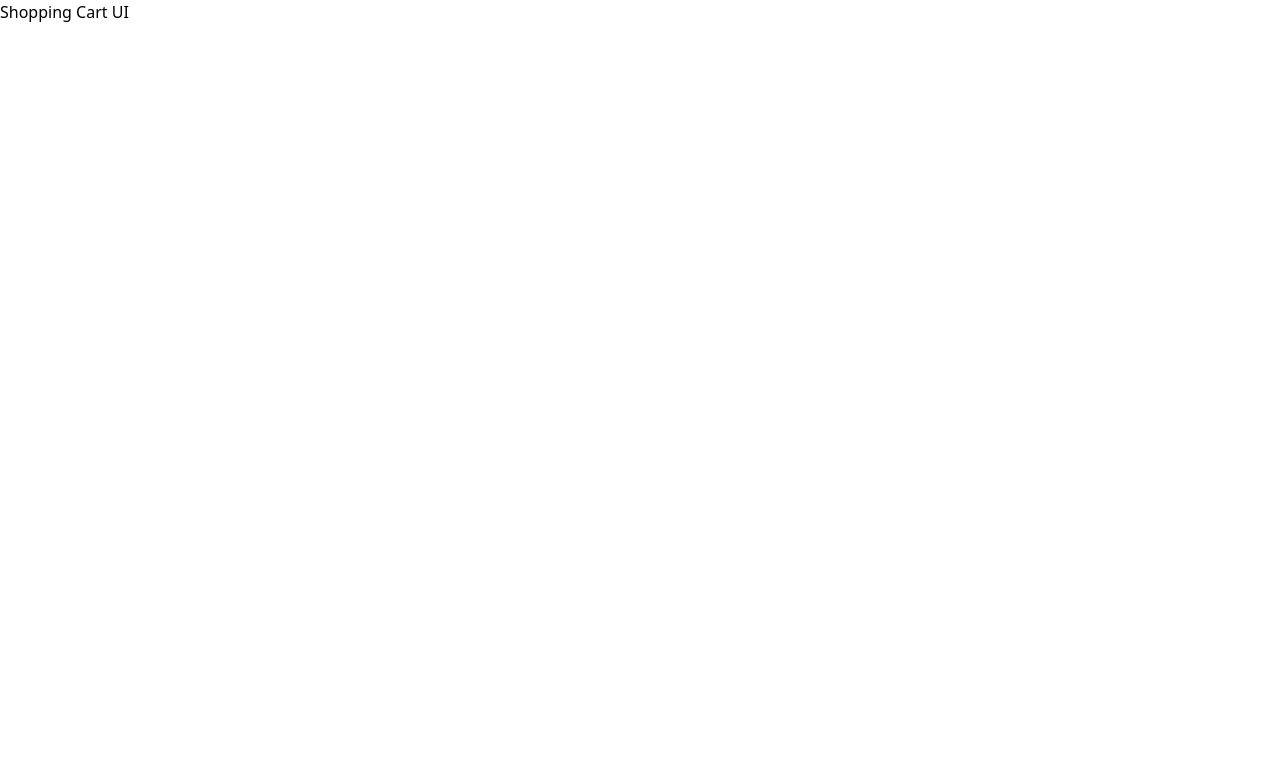
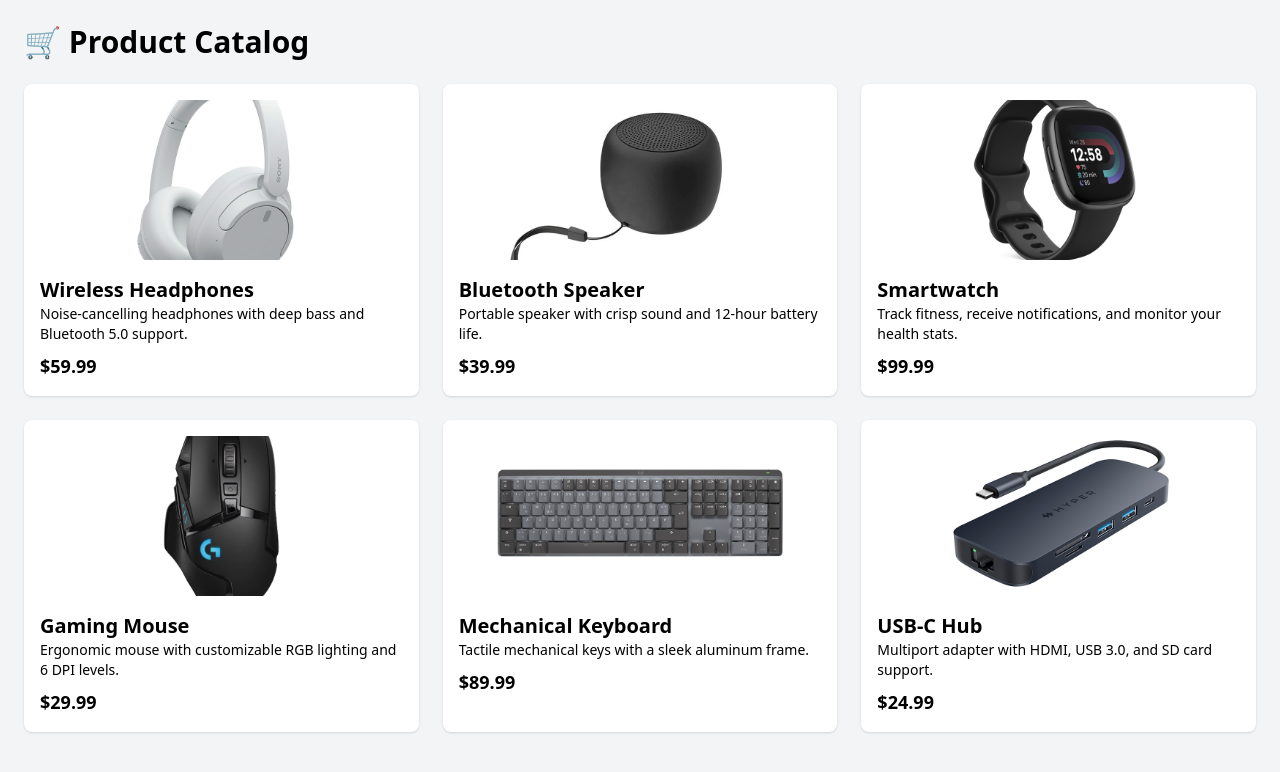
Before and after one commit to ericstober/shopping-cart-ui, a React (Vite) app: page / in a window 1280 px wide. Shown: the top 772 px of the page. Built offline with nearby package versions, Linux system fonts and the light colour scheme; data requests are answered from the project's data file.

Commit message:
display product data with ProductList and ProductCard componenets

```diff
--- a/src/App.jsx
+++ b/src/App.jsx
@@ -1,5 +1,38 @@
+import { useState, useEffect } from "react";
+import ProductList from "./components/ProductList";
+
 const App = () => {
-  return <div>Shopping Cart UI</div>;
+  const [products, setProducts] = useState([]);
+  const [loading, setLoading] = useState(true);
+  const [error, setError] = useState(null);
+
+  useEffect(() => {
+    const fetchProducts = async () => {
+      try {
+        const res = await fetch("http://localhost:8000/products");
+        if (!res.ok) throw new Error("Failed to fetch products");
+        const data = await res.json();
+        setProducts(data);
+      } catch (error) {
+        setError(error.message);
+      } finally {
+        setLoading(false);
+      }
+    };
+
+    fetchProducts();
+  }, []);
+
+  return (
+    <div className='min-h-screen bg-gray-100 p-6'>
+      <h1 className='text-3xl font-bold mb-6'>🛒 Product Catalog</h1>
+
+      {loading && <p>Loading...</p>}
+      {error && <div className='error'>❌ {error}</div>}
+
+      <ProductList products={products} />
+    </div>
+  );
 };
 
 export default App;
--- /dev/null
+++ b/src/components/ProductCard.jsx
@@ -0,0 +1,13 @@
+const ProductCard = ({ product }) => {
+  return (
+    <div className='bg-white rounded-lg shadow p-4 flex flex-col'>
+      <img src={product.image} alt={product.name} className='h-40 object-cover rounded mb-4' />
+
+      <h2 className='text-xl font-semibold'>{product.name}</h2>
+      <p className='tex-gray-500 text-sm mb-2'>{product.description}</p>
+      <p className='font-bold text-lg'>${product.price.toFixed(2)}</p>
+    </div>
+  );
+};
+
+export default ProductCard;
--- /dev/null
+++ b/src/components/ProductList.jsx
@@ -0,0 +1,13 @@
+import ProductCard from "./ProductCard";
+
+const ProductList = ({ products }) => {
+  return (
+    <div className='grid grid-cols-1 sm:grid-cols-2 md:grid-cols-3 gap-6'>
+      {products.map((product) => (
+        <ProductCard key={product.id} product={product} />
+      ))}
+    </div>
+  );
+};
+
+export default ProductList;
```
